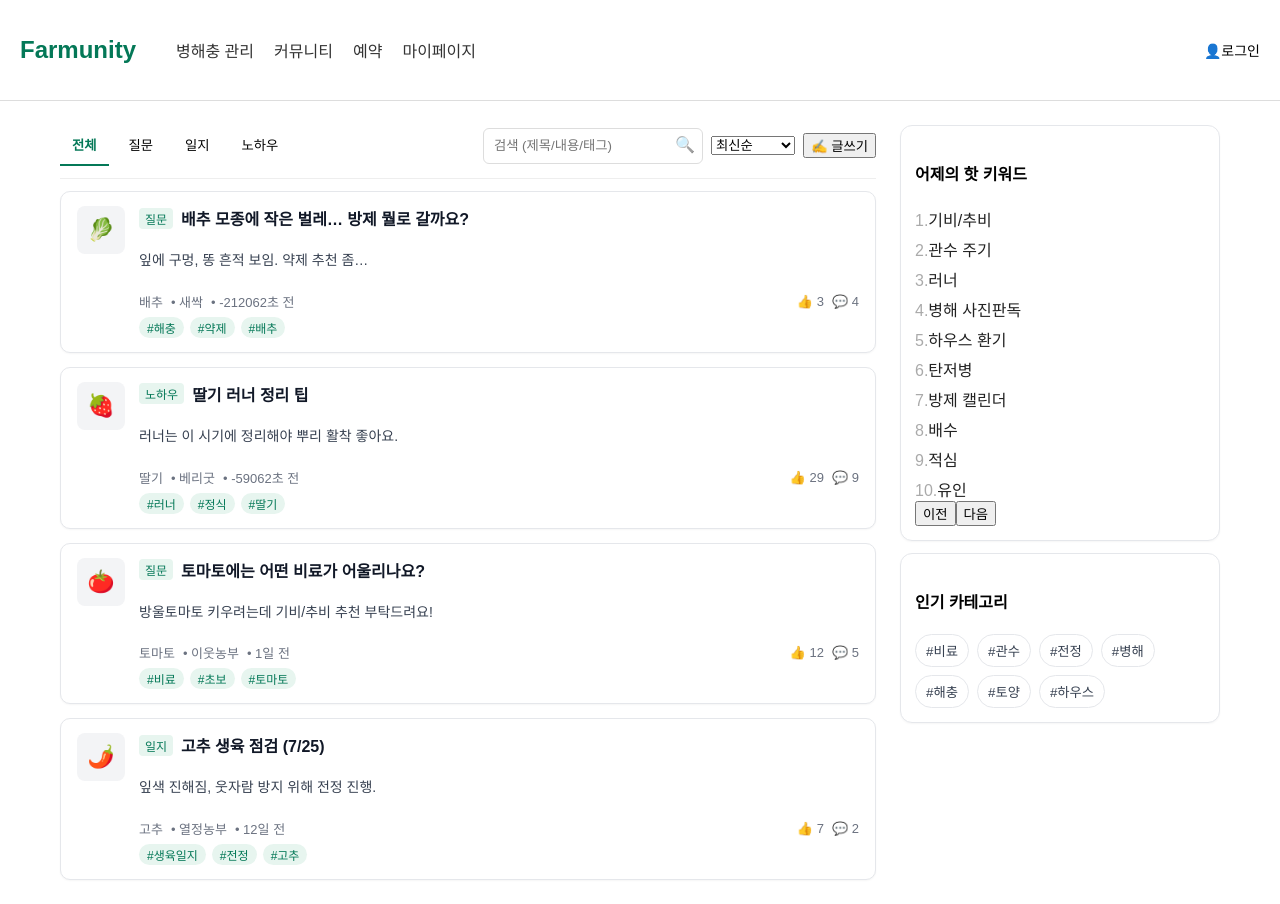
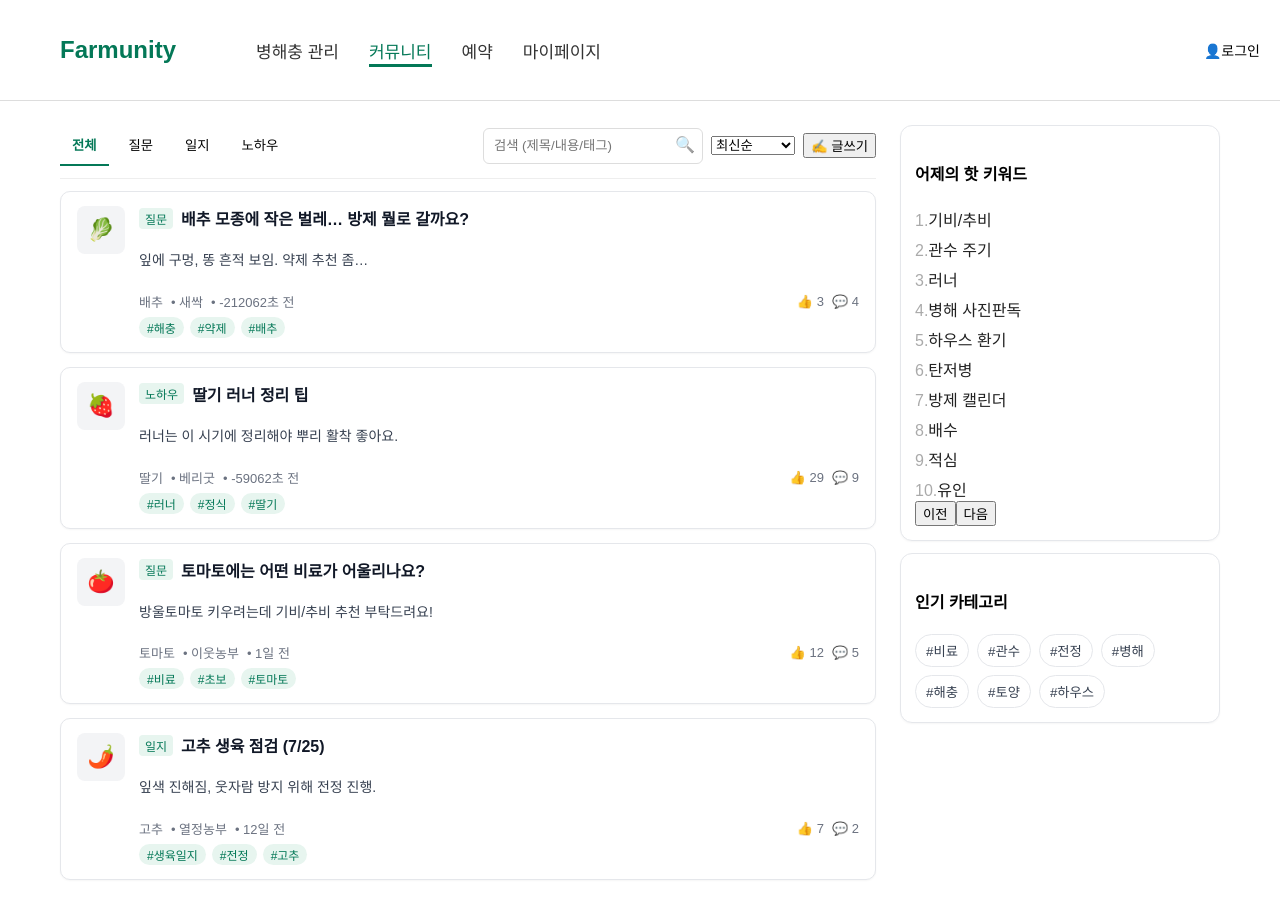
Before and after one commit to 2uGod/Dandelion, a React (Vite) app: page /Community in a window 1280 px wide. Built offline with nearby package versions, Linux system fonts and the light colour scheme.

Commit message:
페이지 초록바 유지
초록바

```diff
--- a/src/components/Header.css
+++ b/src/components/Header.css
@@ -15,18 +15,21 @@
 
 .nav-links {
   display: flex;
-    gap: 20px;
+  gap: 30px;
 }
 
 .nav-links a {
   text-decoration: none;
   color: #333;
-    font-size: 16px;
+  font-size: 17px;
+  font-weight: 500;
 }
 
 .header-left {
   display: flex;
   align-items: center;
+  gap: 40px;
+  padding-left: 40px;
 }
 
 .header-right {
@@ -36,11 +39,52 @@
   font-size: 14px;
 }
 
-  .login-text{
-    color : black;
+.login-text {
+  color: black;
 }
 
 .login-area {
   text-decoration: none;
   color: inherit;
 }
+
+.nav-links a {
+  position: relative;
+  text-decoration: none;
+  color: #333;
+  font-size: 17px;
+  font-weight: 500;
+  transition: color 0.18s ease;
+}
+
+/* 밑줄 요소 */
+.nav-links a::after {
+  content: "";
+  position: absolute;
+  left: 0;
+  right: 0;
+  bottom: -4px;
+  height: 3px;
+  background: #047857;
+  transform: scaleX(0);
+  transform-origin: center;
+  transition: transform 0.2s ease;
+}
+
+.nav-links a:hover,
+.nav-links a:focus-visible {
+  color: #047857;
+}
+.nav-links a:hover::after,
+.nav-links a:focus-visible::after {
+  transform: scaleX(1);
+}
+
+.nav-links a.active,
+.nav-links a[aria-current="page"] {
+  color: #047857;
+}
+.nav-links a.active::after,
+.nav-links a[aria-current="page"]::after {
+  transform: scaleX(1);
+}
--- a/src/components/Header.jsx
+++ b/src/components/Header.jsx
@@ -1,14 +1,15 @@
+// Header.jsx
 import "./Header.css";
 import React from "react";
-import { Link, useNavigate } from "react-router-dom";
-import { useAuth } from "../context/AuthContext";  // ✅ 로그인 상태 context
+import { Link, NavLink, useNavigate } from "react-router-dom";
+import { useAuth } from "../context/AuthContext";
 
 const Header = () => {
   const { isLoggedIn, setIsLoggedIn } = useAuth();
   const navigate = useNavigate();
 
   const handleLogout = () => {
-    setIsLoggedIn(true);
+    setIsLoggedIn(false); // ← 로그아웃 시 false 로!
     alert("로그아웃 되었습니다.");
     navigate("/");
   };
@@ -21,11 +22,32 @@ const Header = () => {
             Farmunity
           </Link>
         </h1>
+
         <nav className="nav-links">
-          <Link to="/Pest">병해충 관리</Link>
-          <Link to="/Community">커뮤니티</Link>
-          <Link to="/Reservation">예약</Link>
-          <Link to="/MyPage">마이페이지</Link>
+          <NavLink
+            to="/Pest"
+            className={({ isActive }) => (isActive ? "active" : "")}
+          >
+            병해충 관리
+          </NavLink>
+          <NavLink
+            to="/Community"
+            className={({ isActive }) => (isActive ? "active" : "")}
+          >
+            커뮤니티
+          </NavLink>
+          <NavLink
+            to="/Reservation"
+            className={({ isActive }) => (isActive ? "active" : "")}
+          >
+            예약
+          </NavLink>
+          <NavLink
+            to="/MyPage"
+            className={({ isActive }) => (isActive ? "active" : "")}
+          >
+            마이페이지
+          </NavLink>
         </nav>
       </div>
 
@@ -36,7 +58,9 @@ const Header = () => {
           </button>
         ) : (
           <Link to="/Login" className="login-area">
-            <span role="img" aria-label="login">👤</span>
+            <span role="img" aria-label="login">
+              👤
+            </span>
             <span className="login-text">로그인</span>
           </Link>
         )}
```
Lines whose indentation alone changed are shown as unchanged.
